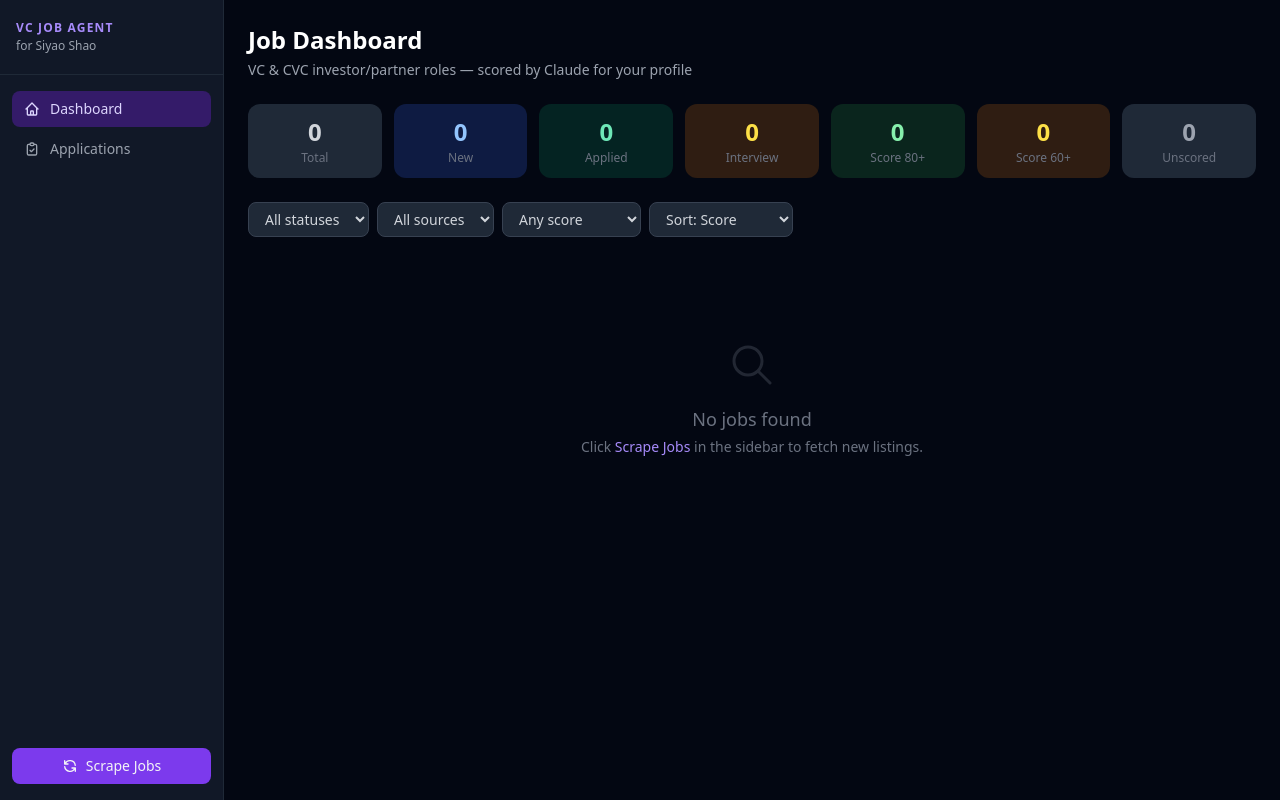
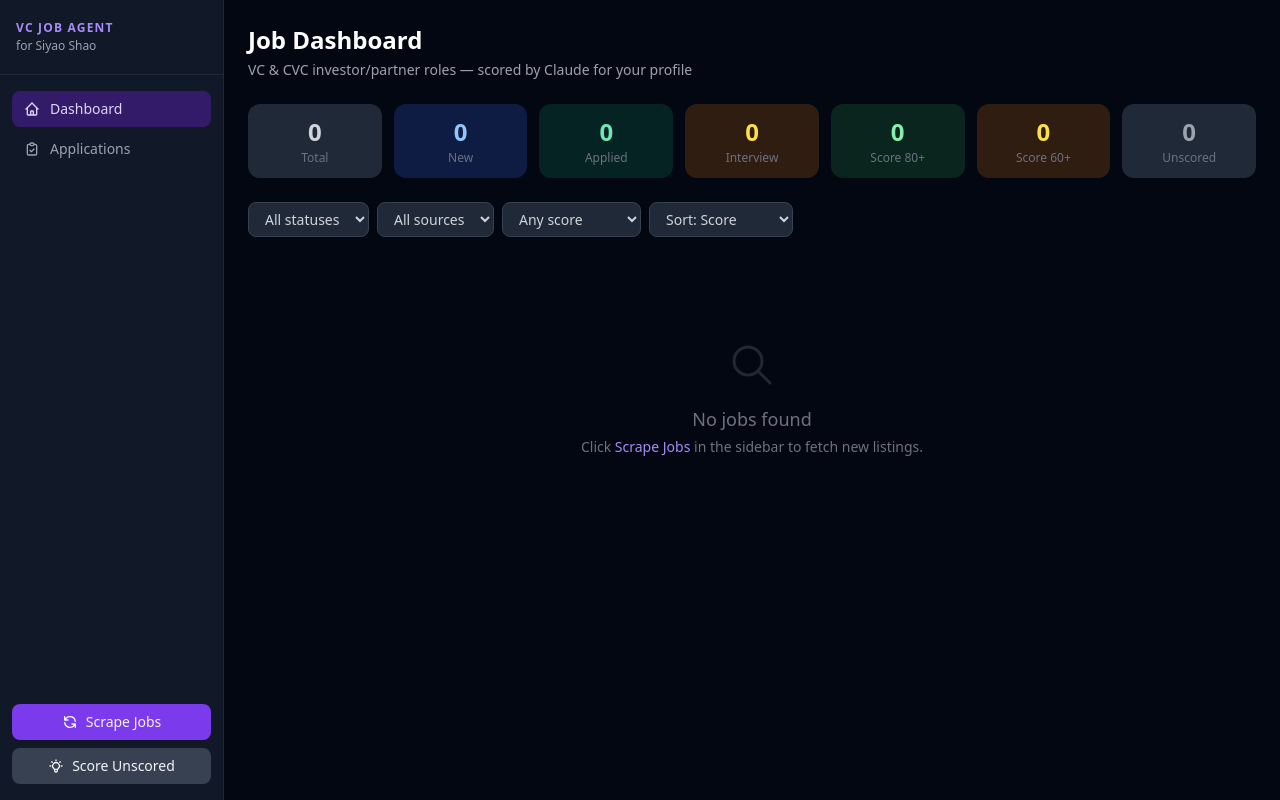
Before and after one commit to drsiyaoshao-sudo/vc-job-agent, a FastAPI app: page / in a window 1280 px wide. Run offline with FastAPI, Linux system fonts and the light colour scheme; some libraries are stand-ins or nearby versions.

Commit message:
Fix scoring: increase max_tokens, remove adaptive thinking, add Score button
- scorer.py: raise max_tokens 1024→4096, remove adaptive thinking (was
  consuming token budget before JSON response, causing all scores to fail)
- main.py: add POST /api/score endpoint to trigger bulk scoring of all
  unscored jobs without needing a full scrape run
- base.html: add "Score Unscored" button in sidebar alongside Scrape Jobs

Co-Authored-By: Claude Sonnet 4.6 <noreply@anthropic.com>

```diff
--- a/main.py
+++ b/main.py
@@ -268,6 +268,30 @@ def get_scrape_status():
     return JSONResponse(scrape_status)
 
 
+@app.post("/api/score")
+def trigger_score(background_tasks: BackgroundTasks):
+    """Score all unscored jobs in the database."""
+    if scrape_status["running"]:
+        return JSONResponse({"status": "already_running"})
+
+    def _run_score():
+        from database import engine
+        from sqlmodel import Session as S
+        scrape_status["running"] = True
+        try:
+            with S(engine) as session:
+                scored = score_unscored_jobs(session)
+            scrape_status["last_scored"] = scored
+            logger.info(f"Manual score run complete: {scored} jobs scored")
+        except Exception as e:
+            logger.error(f"Score pipeline failed: {e}")
+        finally:
+            scrape_status["running"] = False
+
+    background_tasks.add_task(_run_score)
+    return JSONResponse({"status": "started"})
+
+
 @app.post("/api/weekly-report")
 def trigger_weekly_report(background_tasks: BackgroundTasks):
     """Manually trigger the weekly digest email (useful for testing)."""
--- a/scorer.py
+++ b/scorer.py
@@ -70,8 +70,7 @@ def score_job(job: Job) -> JobMatchResult | None:
     try:
         response = client.messages.parse(
             model="claude-opus-4-6",
-            max_tokens=1024,
-            thinking={"type": "adaptive"},
+            max_tokens=4096,
             system=SYSTEM_PROMPT,
             messages=[{"role": "user", "content": content}],
             output_format=JobMatchResult,
--- a/templates/base.html
+++ b/templates/base.html
@@ -70,6 +70,15 @@
           </svg>
           <span x-text="status.running ? 'Scraping…' : 'Scrape Jobs'"></span>
         </button>
+        <button @click="startScore()"
+          :disabled="status.running"
+          class="w-full flex items-center justify-center gap-2 px-3 py-2 mt-2 rounded-lg text-sm font-medium
+            bg-gray-700 hover:bg-gray-600 disabled:opacity-50 disabled:cursor-not-allowed transition-colors">
+          <svg class="w-4 h-4" :class="status.running ? 'animate-spin' : ''" fill="none" stroke="currentColor" viewBox="0 0 24 24">
+            <path stroke-linecap="round" stroke-linejoin="round" stroke-width="2" d="M9.663 17h4.673M12 3v1m6.364 1.636l-.707.707M21 12h-1M4 12H3m3.343-5.657l-.707-.707m2.828 9.9a5 5 0 117.072 0l-.548.547A3.374 3.374 0 0014 18.469V19a2 2 0 11-4 0v-.531c0-.895-.356-1.754-.988-2.386l-.548-.547z"/>
+          </svg>
+          <span x-text="status.running ? 'Scoring…' : 'Score Unscored'"></span>
+        </button>
         <template x-if="status.last_run">
           <p class="text-gray-500 text-xs mt-2 text-center">
             Last: <span x-text="formatTime(status.last_run)"></span>
@@ -108,6 +117,10 @@
           await fetch('/api/scrape', { method: 'POST' });
           this.status.running = true;
         },
+        async startScore() {
+          await fetch('/api/score', { method: 'POST' });
+          this.status.running = true;
+        },
         formatTime(iso) {
           if (!iso) return '';
           return new Date(iso + 'Z').toLocaleString([], { month:'short', day:'numeric', hour:'2-digit', minute:'2-digit' });
```
